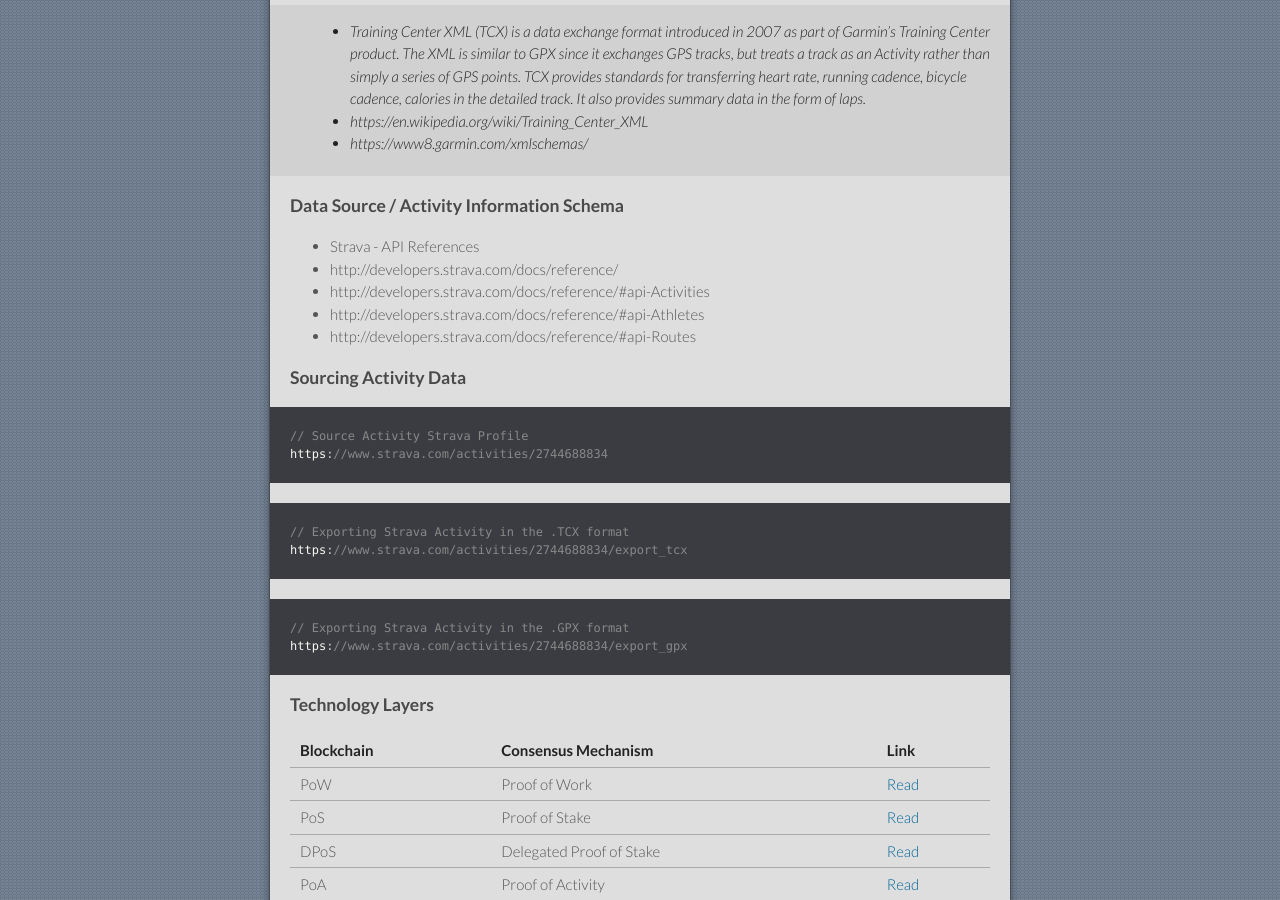
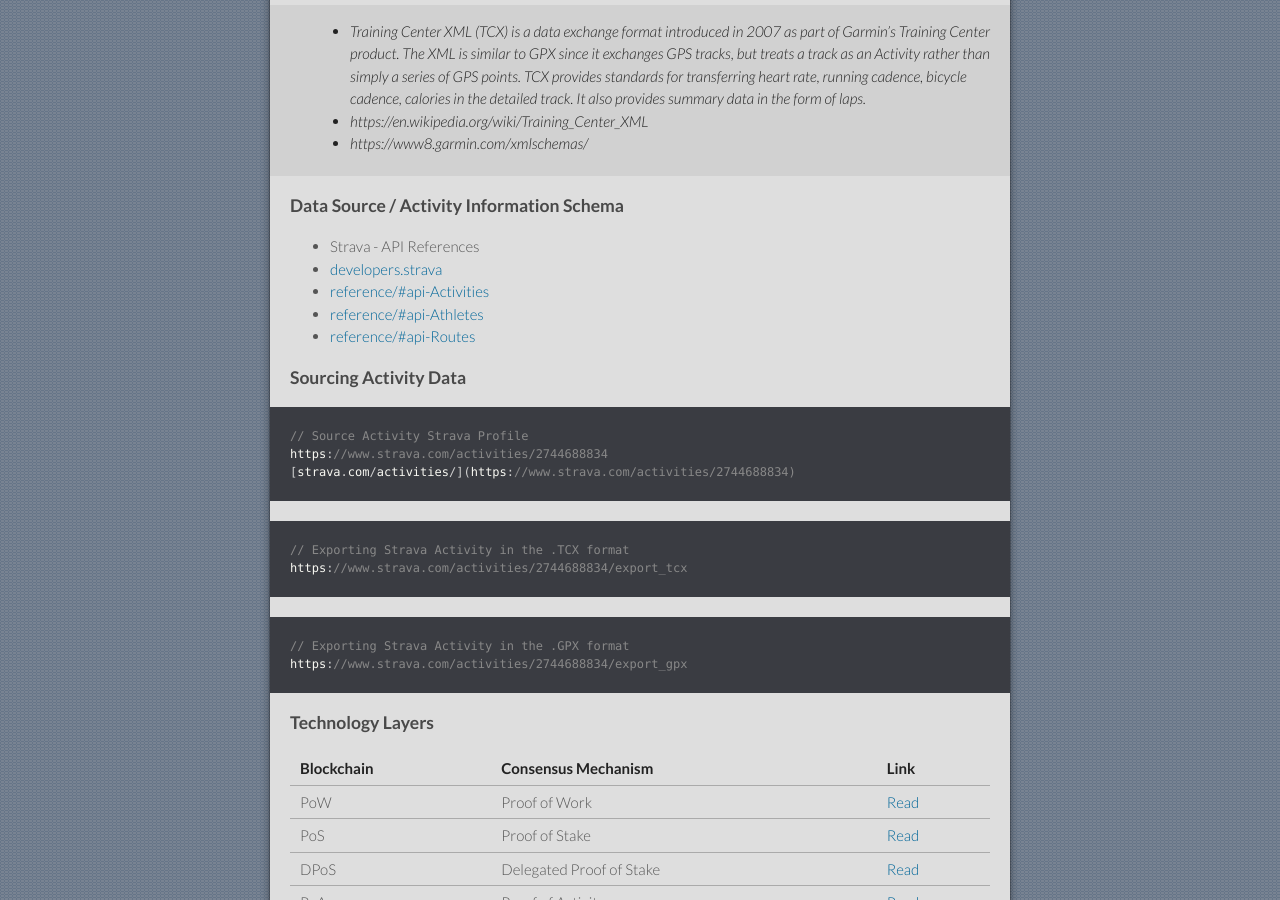
Before and after one commit to flowstake/flowstake.github.io, a Jekyll site: the page built from index.md, in a window 1280 px wide and 900 px high, scrolled down 774 px. Built offline with Jekyll 4.4.1, drawn with Linux system fonts in a browser that asks for light colours; our own code applies the rules of GitHub Pages for plain Markdown files; part of the change alters nothing that is shown.

Commit message:
Update index.md

````diff
--- a/index.md
+++ b/index.md
@@ -37,15 +37,16 @@ layout: default
 ### Data Source / Activity Information Schema
 
 - Strava - API References
-* http://developers.strava.com/docs/reference/
-* http://developers.strava.com/docs/reference/#api-Activities
-* http://developers.strava.com/docs/reference/#api-Athletes
-* http://developers.strava.com/docs/reference/#api-Routes
+- [developers.strava](http://developers.strava.com/docs/reference/)
+- [reference/#api-Activities](http://developers.strava.com/docs/reference/#api-Activities)
+- [reference/#api-Athletes](http://developers.strava.com/docs/reference/#api-Athletes)
+- [reference/#api-Routes](http://developers.strava.com/docs/reference/#api-Routes)
 
 ### Sourcing Activity Data
 ```js
 // Source Activity Strava Profile
 https://www.strava.com/activities/2744688834
+[strava.com/activities/](https://www.strava.com/activities/2744688834)
 ```
 ```js
 // Exporting Strava Activity in the .TCX format
````
